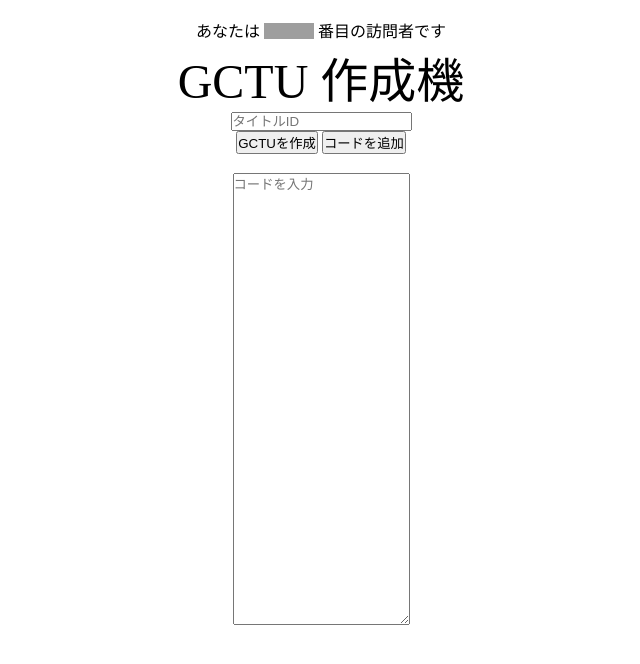
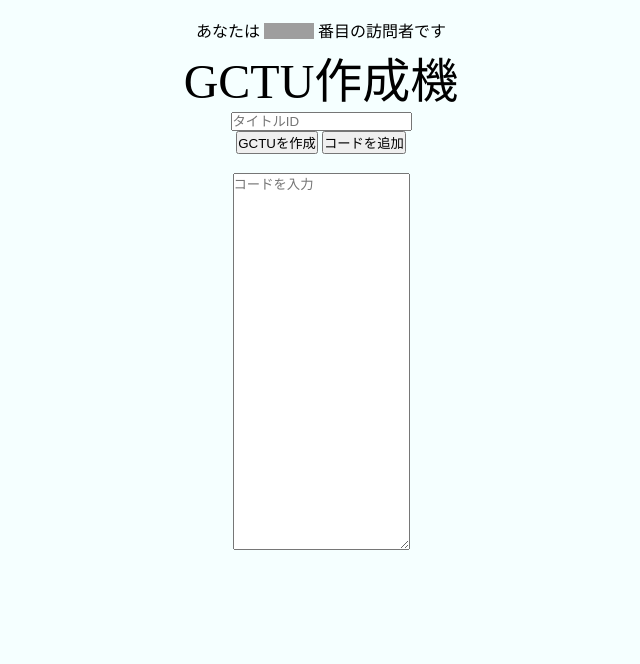
Before and after one commit to Pixcel-1/gctucreater, a plain HTML site: page index.html in a window 1280 px wide. Shown: the whole page, without its empty margins (319-959 px from the left). Drawn offline with Linux system fonts and the light colour scheme; grey boxes are pictures that could not be loaded.

Commit message:
Add files via upload

```diff
--- a/index.html
+++ b/index.html
@@ -8,7 +8,7 @@
 番目の訪問者です
 <br>
     <font size=7>
-	GCTU 作成機
+	GCTU作成機
     </font>
 
 	<style media="screen">
@@ -22,11 +22,13 @@
 		position: relative;
     		top: 2.3px;
 	}
+
+	body     { background-color: #F5FFFF }
 	</style>
 
 
         <meta name="viewport" content="width=device-width, initial-scale=1">
-        <title>GCTU 作成機</title>
+        <title>GCTU作成機</title>
         <script type="text/javascript">
             var CODES = [];
             var SELECTED_ROW = -1;
@@ -217,5 +219,5 @@
 			<div class="sample1">
                         <input class="" id="code_title">
 			</div>
-                        <textarea class="textarea has-fixed-size is-family-code mb-2" id="code" placeholder="コードを入力" rows="30"></textarea>
+                        <textarea class="textarea has-fixed-size is-family-code mb-2" id="code" placeholder="コードを入力" rows="25"></textarea>
     </section></html>
```
